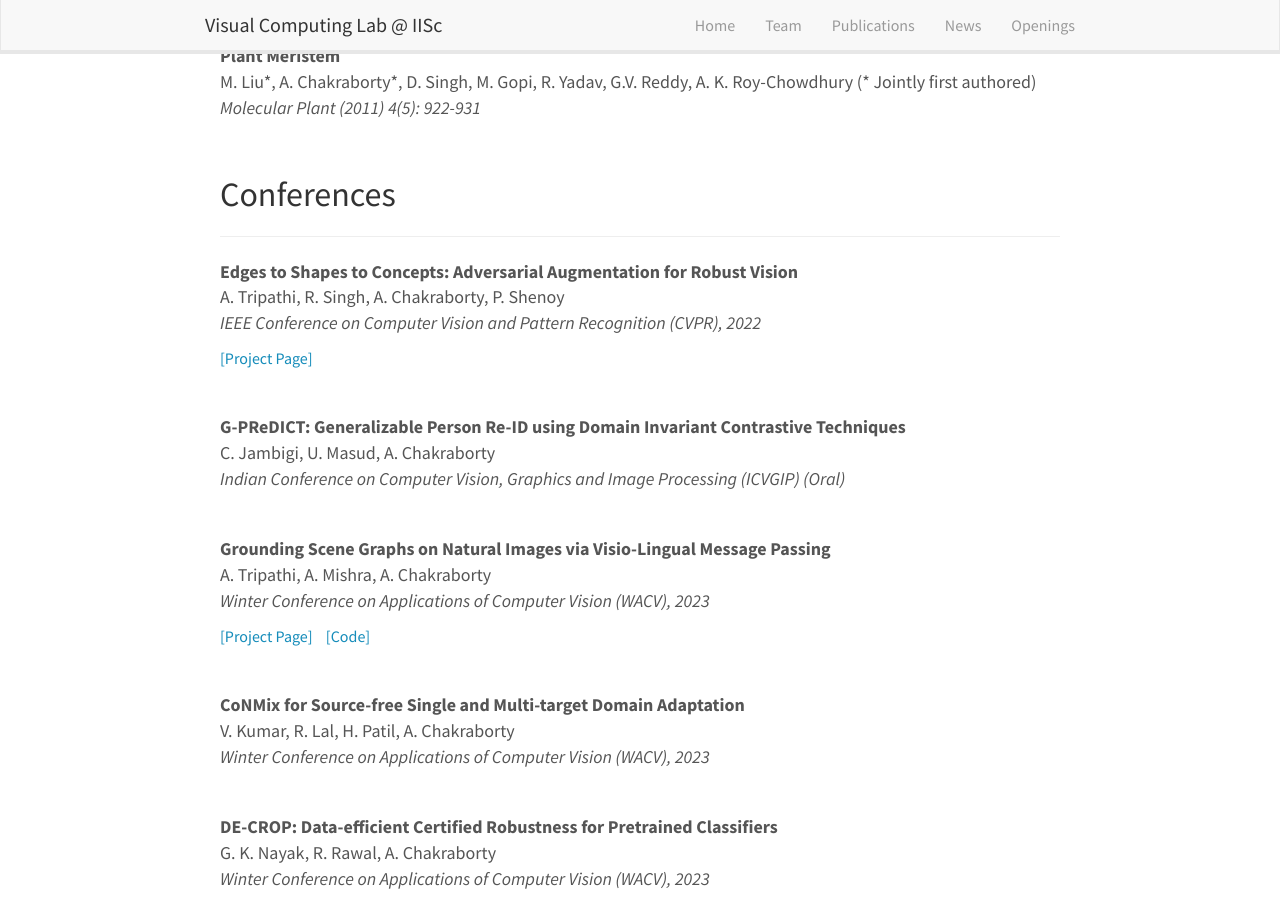
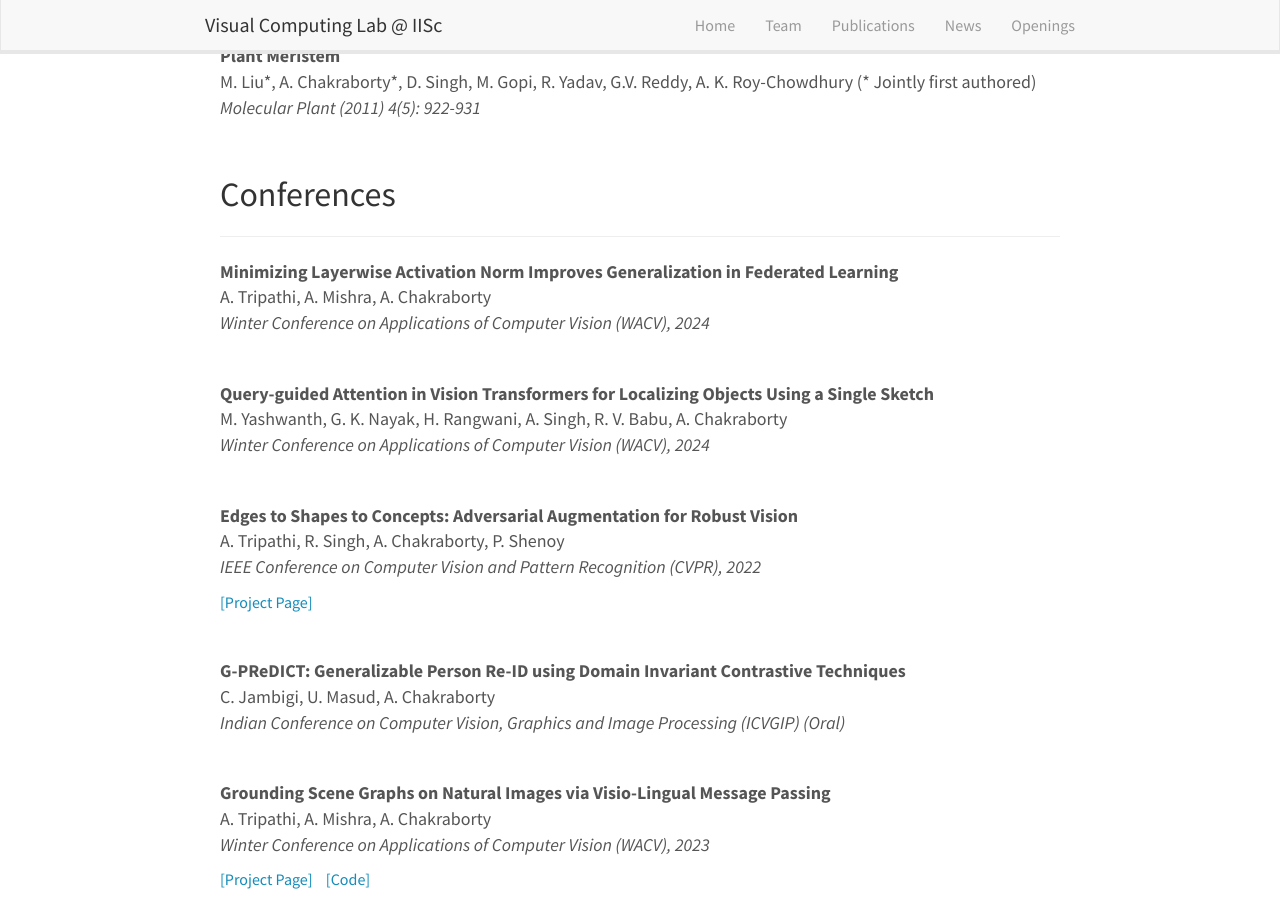
Before and after one commit to vcl-iisc/vclab-website, a Jekyll site: the page built from _pages/publications.md, in a window 1280 px wide and 900 px high, scrolled down 2167 px. Built offline with Jekyll 4.4.1, drawn with Linux system fonts in a browser that asks for light colours; nearby versions of some CDN libraries.

Commit message:
Update publications.yml
Added WACV 2024 papers

```diff
--- a/_data/publications.yml
+++ b/_data/publications.yml
@@ -9,6 +9,24 @@
 
 
 ################### Coferences and Journals ###################
+
+- paper: "Minimizing Layerwise Activation Norm Improves Generalization in Federated Learning"
+  author: A. Tripathi, A. Mishra, A. Chakraborty
+  pub: Winter Conference on Applications of Computer Vision (WACV), 2024
+  type: conference
+  project_page:
+  paper_link:
+  code_link:
+  bibtex:
+
+- paper: "Query-guided Attention in Vision Transformers for Localizing Objects Using a Single Sketch"
+  author: M. Yashwanth, G. K. Nayak, H. Rangwani, A. Singh, R. V. Babu, A. Chakraborty
+  pub: Winter Conference on Applications of Computer Vision (WACV), 2024
+  type: conference
+  project_page:
+  paper_link:
+  code_link:
+  bibtex:
 
 - paper: "Improving Domain Adaptation through Class Aware Frequency Transformation"
   author: V. Kumar, H. Patil, R. Lal, A. Chakraborty
```
